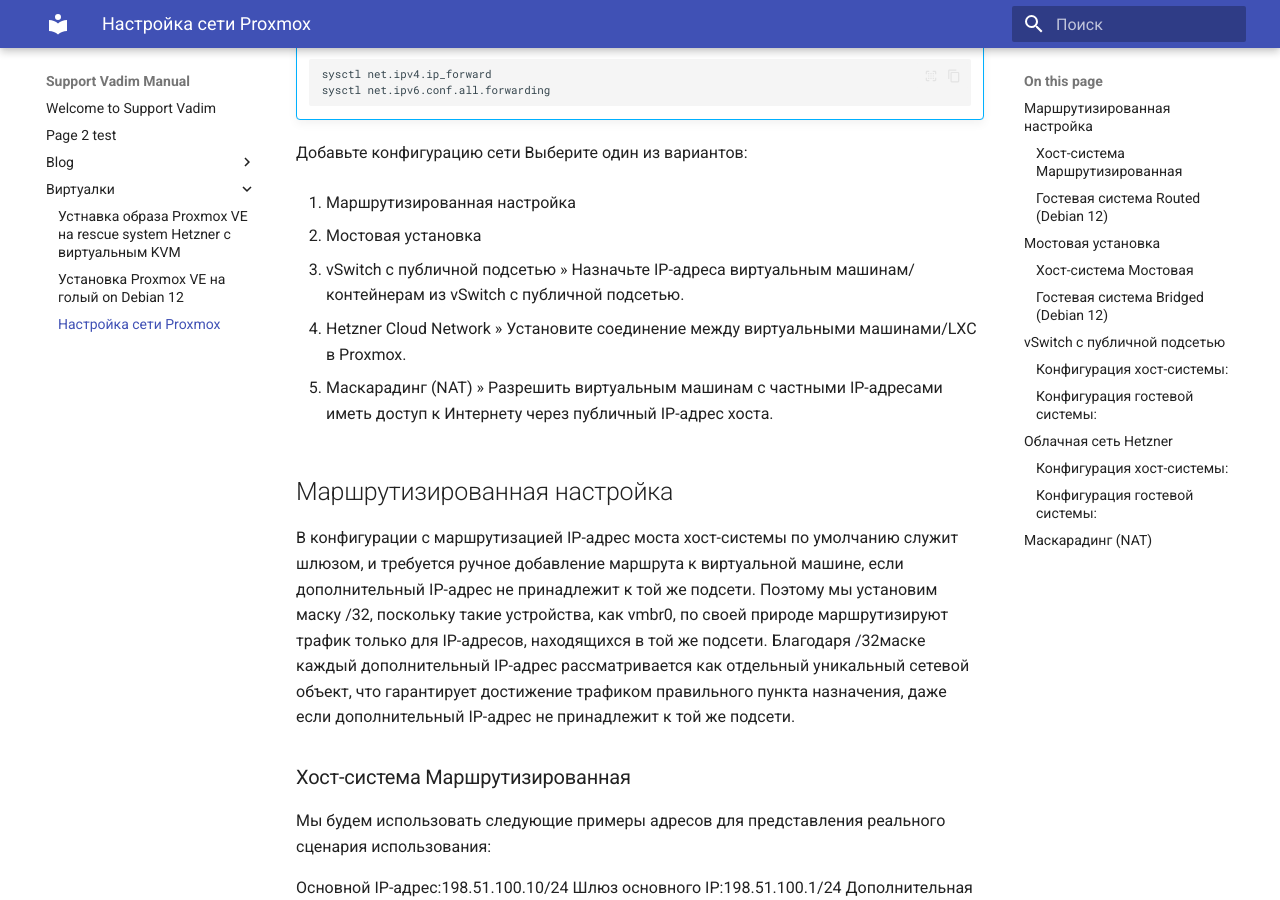
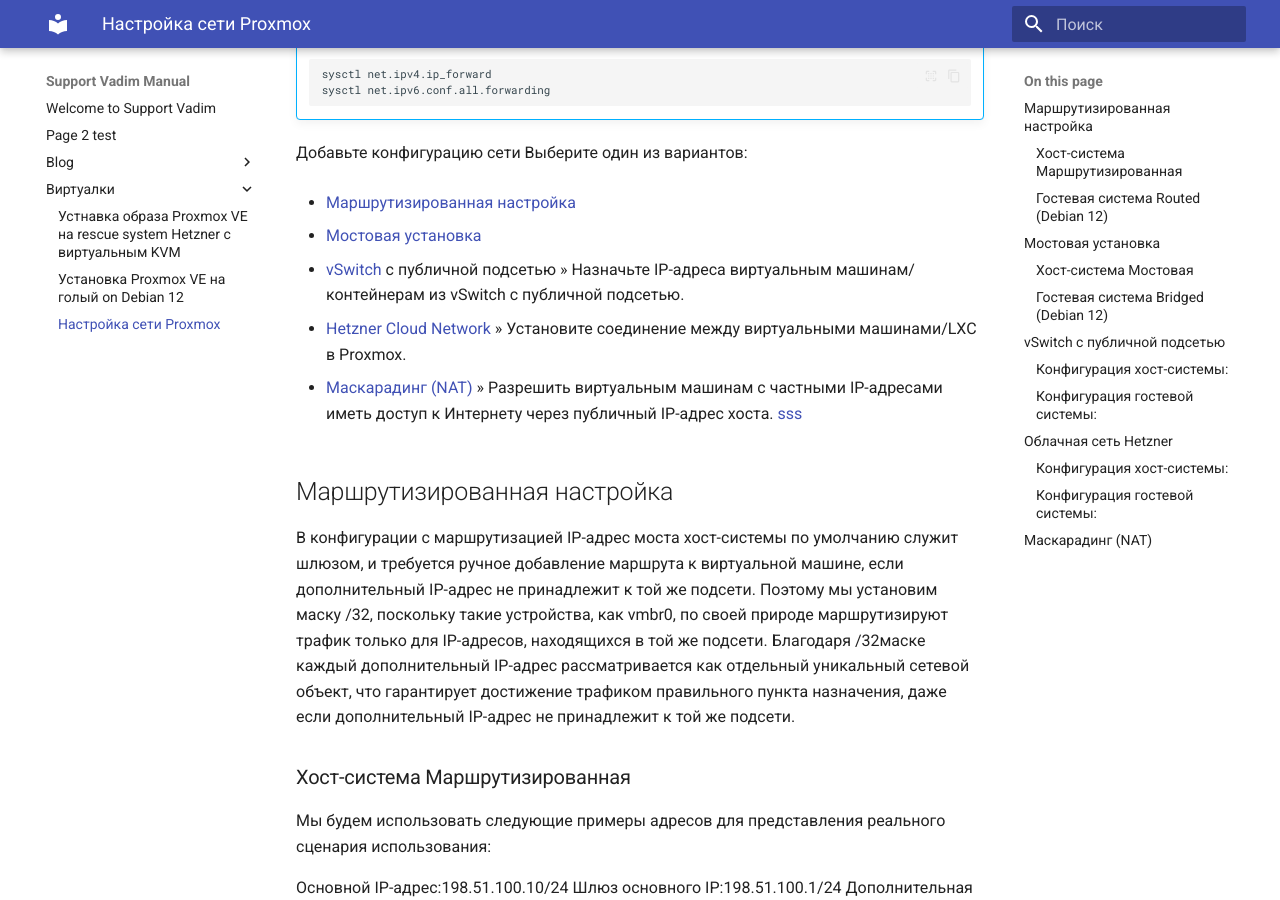
Before and after one commit to Zakonn1k/MkDocs-manual, an MkDocs documentation site: the page built from docs/Виртуалки/Settings.md, in a window 1280 px wide and 900 px high, scrolled down 699 px. Built offline with MkDocs 1.6.1 and Material for MkDocs 9.7.7, drawn with Linux system fonts in a browser that asks for light colours; some of the changed lines change nothing that is shown.

Commit message:
add Settings.md v2

```diff
--- a/docs/Виртуалки/Settings.md
+++ b/docs/Виртуалки/Settings.md
@@ -26,19 +26,19 @@
 Добавьте конфигурацию сети
 Выберите один из вариантов:
 
-1. Маршрутизированная настройка
+-   [Маршрутизированная настройка](#_1)
 
-2. Мостовая установка
+-   [Мостовая установка](#_2)
 
-3. vSwitch с публичной подсетью
+-   [vSwitch](#vswitch) с публичной подсетью
 » Назначьте IP-адреса виртуальным машинам/контейнерам из vSwitch с публичной подсетью.
 
-4. Hetzner Cloud Network
+-   [Hetzner Cloud Network](#hetzner)
 » Установите соединение между виртуальными машинами/LXC в Proxmox.
 
-5. Маскарадинг (NAT)
+-   [Маскарадинг (NAT)](#nat)
 » Разрешить виртуальным машинам с частными IP-адресами иметь доступ к Интернету через публичный IP-адрес хоста.
-
+[sss](#маскарадинг-nat)
 ## Маршрутизированная настройка
 
 В конфигурации с маршрутизацией IP-адрес моста хост-системы по умолчанию служит шлюзом, и требуется ручное добавление маршрута к виртуальной машине, если дополнительный IP-адрес не принадлежит к той же подсети. Поэтому мы установим маску /32, поскольку такие устройства, как vmbr0, по своей природе маршрутизируют трафик только для IP-адресов, находящихся в той же подсети. Благодаря /32маске каждый дополнительный IP-адрес рассматривается как отдельный уникальный сетевой объект, что гарантирует достижение трафиком правильного пункта назначения, даже если дополнительный IP-адрес не принадлежит к той же подсети.
```
